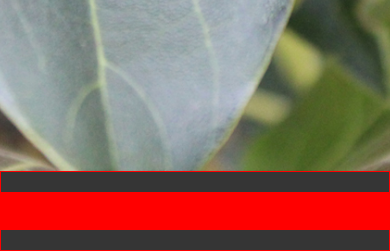
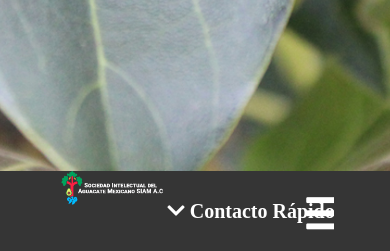
Before and after one commit to angelsidoh/siamx, a PHP site: page /includes/templates/header.php in a window 390 px wide. Shown: the part 673-924 px from the top of the page. Run offline with PHP 8.4, Linux system fonts and the light colour scheme; some libraries are stand-ins or nearby versions.

Commit message:
landing page part 2.1 26-11-2020 logo menu programa -video y imagen- NO RESPONSIVE

```diff
--- a/css/main.css
+++ b/css/main.css
@@ -326,10 +326,11 @@
      /*Barra*/
      div.barra{
        background-color: #353535;
-       border: 1px solid red;
+
        padding: 20px 0;
        height: 80px;
        z-index: 99;
+
      }
      .fixed{
        position: fixed;
@@ -340,12 +341,77 @@
      }
      .elementos__barra{
        width: 100%;
-       height: 100%;
-       background-color: red;
+       height: 80px;
+
        display: grid;
        grid-template-columns: repeat(12, 1fr);
        grid-template-rows: repeat(1, 1fr);
-     }
+       margin: 0 auto;
+       margin-top: -20px;
+     }
+     .logo_barra{
+       grid-row: 1 / 1;
+       grid-column: 3 / 7;
+       background-image: url(../img/siam/logohoirizontalwhiteEXT.png);
+       background-repeat: no-repeat;
+       background-size: contain;
+       background-position-x: center;
+     }
+     .menu-hambur{
+      position: relative;
+      width: 100%;
+
+      grid-row: 1 / 1;
+      grid-column: 10 / 11;
+      margin-left: 0%;
+
+      overflow: hidden;
+     }
+     #btn{
+      color: white;
+      bottom: calc(50% - 23px);
+      right: calc(50% - 23px);
+      position: absolute;
+      font-size: 42px;
+    }
+    #btn:hover{
+      color: #fe4918;
+    }
+    #clc{
+      color: white;
+
+      bottom: calc(50% - 23px);
+      right: calc(50% - 23px);
+      position: absolute;
+      font-size: 42px;
+    }
+    #clc:hover{
+      color: #fe4918;
+
+    }
+    .hotcall{
+      width: 220px;
+      height: auto;
+      margin-top: 30px;
+      grid-row: 1 / 1;
+      grid-column: 8 / 10;
+      position: relative;
+      text-align: center;
+      margin-left: calc(50% - 110px);
+
+    }
+    .hotcall i{
+
+      font-size: 20px;
+      color: white;
+    }
+    .hotcall i:hover{
+      color: #fe4918;
+
+    }
+    #check, #check-hotcall{
+      display: none;
+    }
      div.logo{
        width:250px;
       background-color: green;
@@ -436,13 +502,19 @@
      }
      /*Programa*/
 
+
      section.programa{
        position: relative;
      }
      div.contenedor-video{
        max-width: 100%;
+       height: 920px;
        overflow: hidden;
      }
+     div.contenedor-video video{
+     width: 1980px;
+     height: auto;
+    }
      div.contenido-programa{
        position: absolute;
        top: 0;
@@ -451,7 +523,7 @@
        width: 100%;
      }
      div.programa-evento{
-       background-color: rgba(13, 190, 3, 0.133);
+       background-color: rgba(167, 167, 167, 0.678);
        padding: 15px;
        margin-top: 80px;
      }
--- a/includes/templates/header.php
+++ b/includes/templates/header.php
@@ -66,7 +66,7 @@
 
   </header>
 
-  <div class="hero">
+  <div id="hero" class="hero">
       <div class="contenido-header">
          <nav class="redes-sociales">
           <a href="#"><i class="fab fa-facebook-f"></i></a>
@@ -89,6 +89,25 @@
 
   <div class="barra">
     <div class="elementos__barra">
+      <div id= "logo_barra" class="logo_barra">
+
+      </div>
+
+        <div class = "menu-hambur">
+          <input type = "checkbox" id = "check" name = "menu">
+            <label for = "check">
+              <i class = "fas fa-bars" id = "btn"></i>
+              <i class = "fas fa-window-close" id = "clc" style = "display:none"></i>
+            </label>
+        </div>
+        <div class="hotcall">
+        <input type = "checkbox" id = "check-hotcall" name = "menu1">
+            <label for = "check-hotcall">
+              <i class="fas fa-chevron-down" id = "flechaup"> Contacto Rápido</i>
+              <i class="fas fa-chevron-up" id = "flechadown" style = "display:none"> Contacto Rápido</i>
+              </label>
+
+      </div>
 
     </div>
   </div><!--.Barra-->
```
Also changed, not shown: index.php (+6 -7 lines), js/main.js (+26 -1 lines), img/siam/logohoirizontalwhite.png (added), img/siam/logohoirizontalwhiteEXT.png (added), img/terceros/acadamic.jpg (added), img/terceros/academic.jpg (added), 3 other files.
